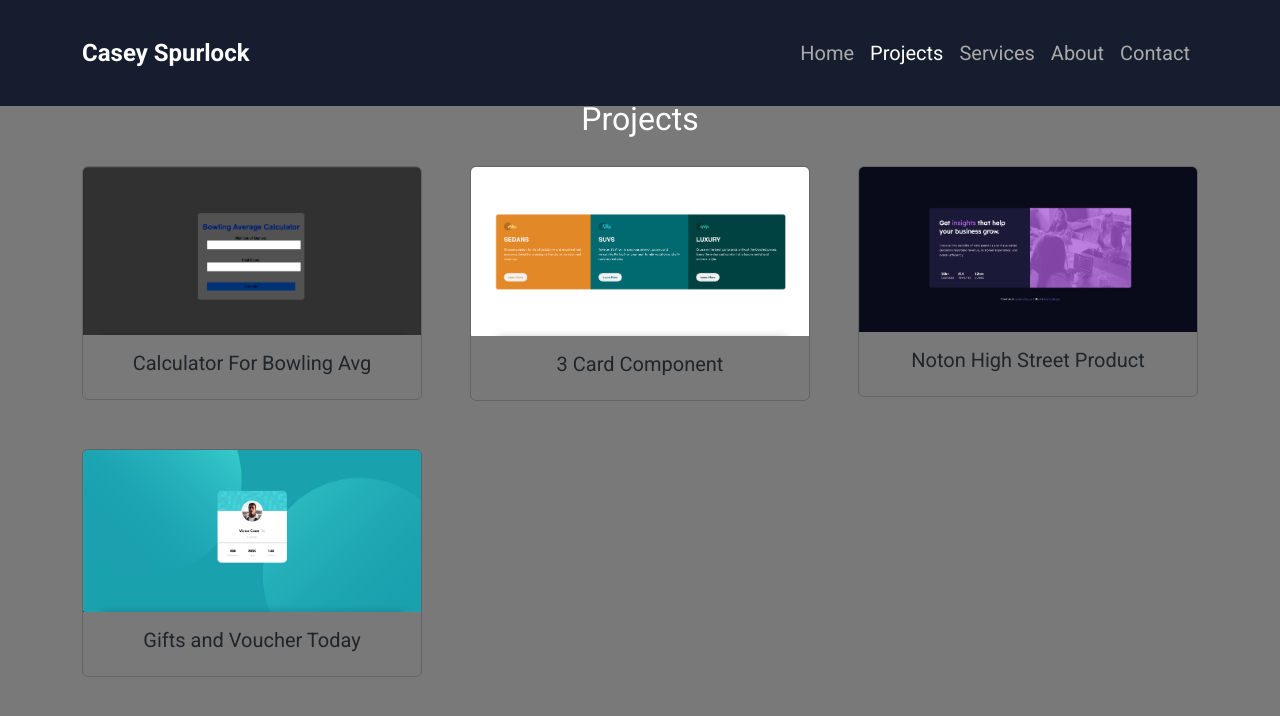
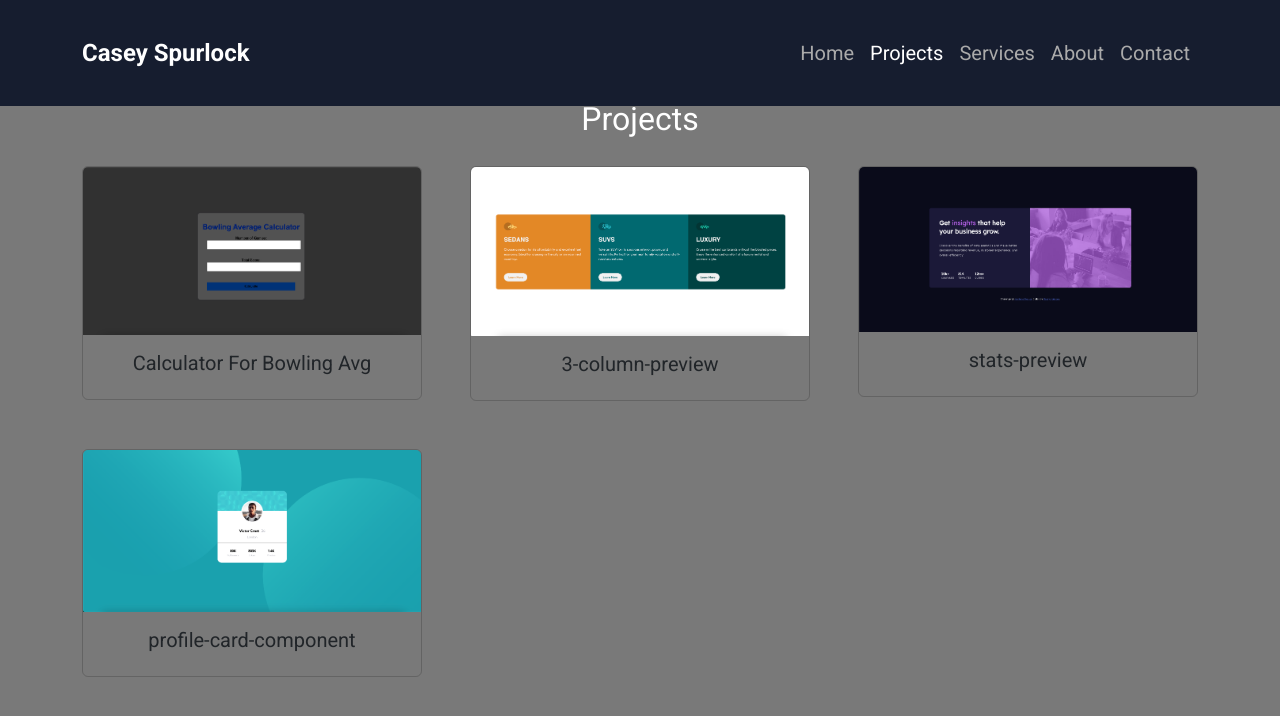
Before and after one commit to SpurlockC/MyPortfolio, a React (Create React App) app: page /projects in a window 1280 px wide. Shown: the top 716 px of the page. Built offline with nearby package versions, Linux system fonts and the light colour scheme.

Commit message:
Updated Projects

```diff
--- a/src/pages/Projects.js
+++ b/src/pages/Projects.js
@@ -15,17 +15,17 @@ const Projects = () => {
     },
     {
       id: 2,
-      name: "3 Card Component",
+      name: "3-column-preview",
       imageUrl: project2,
     },
     {
       id: 3,
-      name: "Noton High Street Product",
+      name: "stats-preview",
       imageUrl: project1,
     },
     {
       id: 4,
-      name: "Gifts and Voucher Today",
+      name: "profile-card-component",
       imageUrl: project3,
     },
   ];
```
